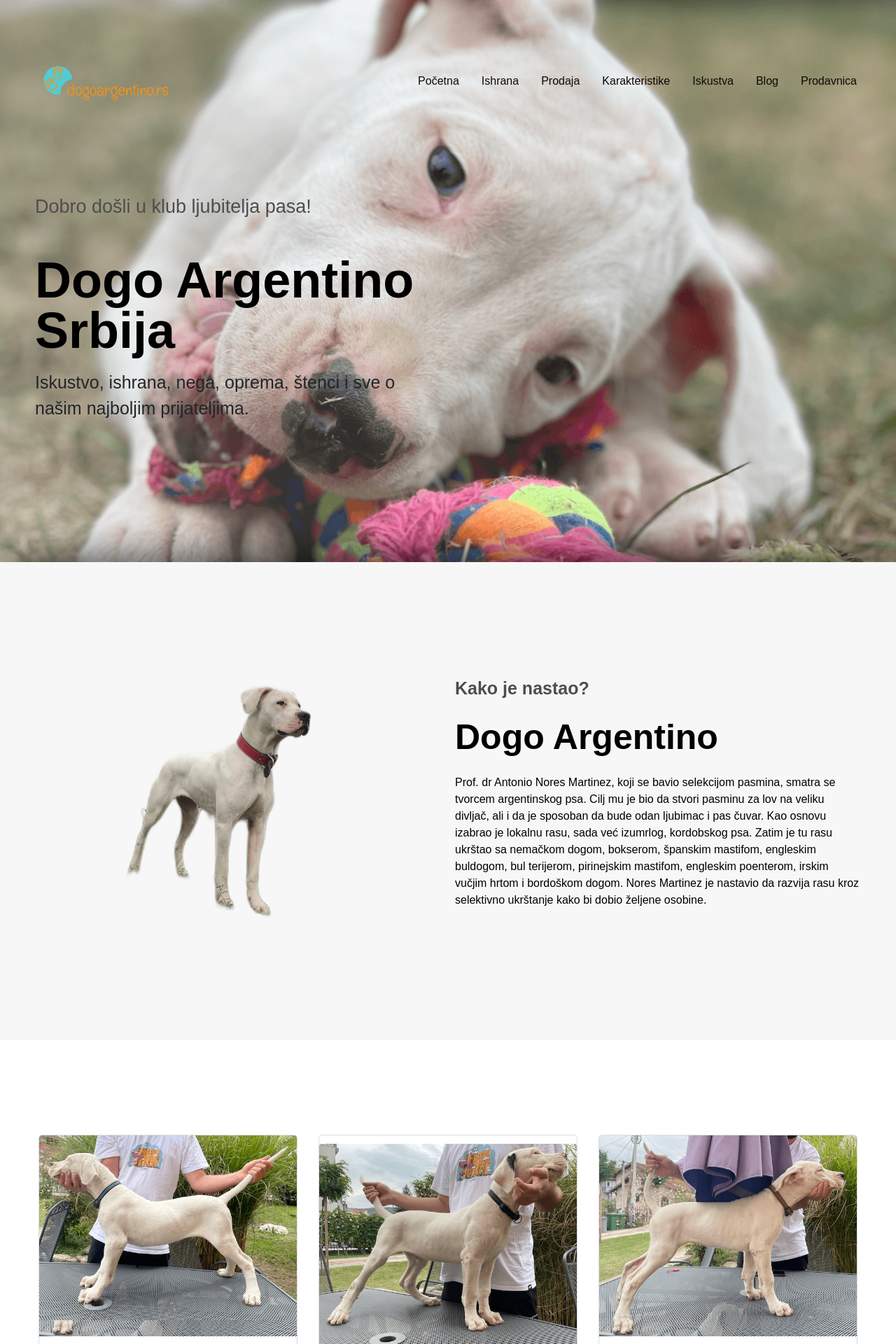
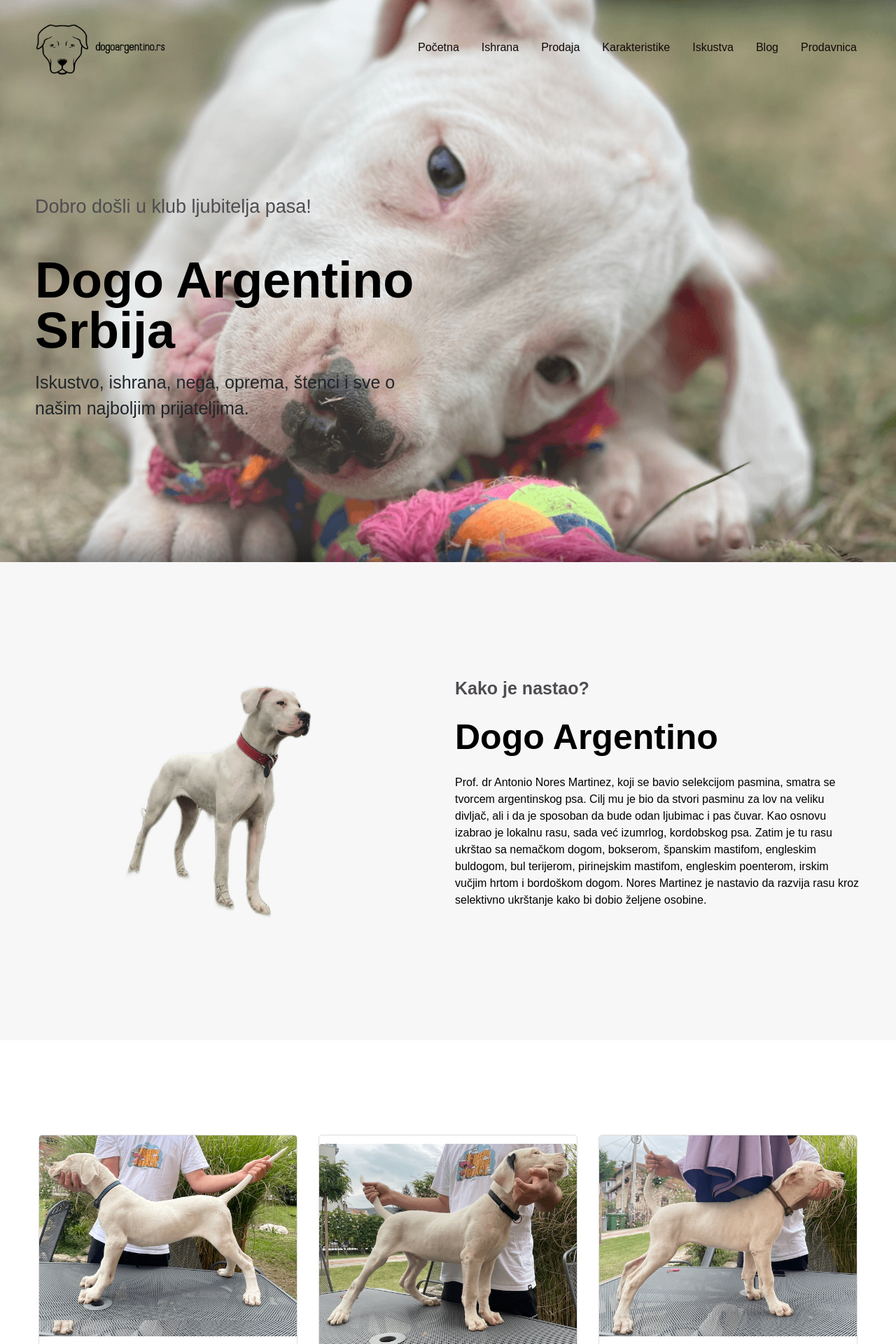
Before and after one commit to PavleKreator/dogoargentino, a Jekyll site: the page built from _pages/home.md, in a window 1280 px wide. Shown: the top 1920 px of the page at 70% size. Built offline with Jekyll 4.4.1, drawn with Linux system fonts in a browser that asks for light colours; nearby versions of some CDN libraries; some web fonts are replaced; a script that is not in the unit is left out.

Commit message:
Update Others “settings”

```diff
--- a/_data/settings.yml
+++ b/_data/settings.yml
@@ -2,7 +2,7 @@ name: Dogo Argentino
 title: Argentinski Pas
 description: Dogo Argentino štenci prodaja
 copywrite: "  Copyright © 2021 ne.bez.incidenta"
-logo: /assets/uploads/cc169d2de3314b4390d802e1e75770a6.png
+logo: /assets/uploads/screenshot-2021-09-24-at-21.54.10-2-.png
 footer_logo: /assets/uploads/screenshot-2021-09-24-at-21.54.10.svg
 favicon: /assets/uploads/screenshot-2021-09-24-at-21.54.10.svg
 address: Beograd, Srbija
```
Also changed, not shown: assets/uploads/screenshot-2021-09-24-at-21.54.10-2-.png (added).
